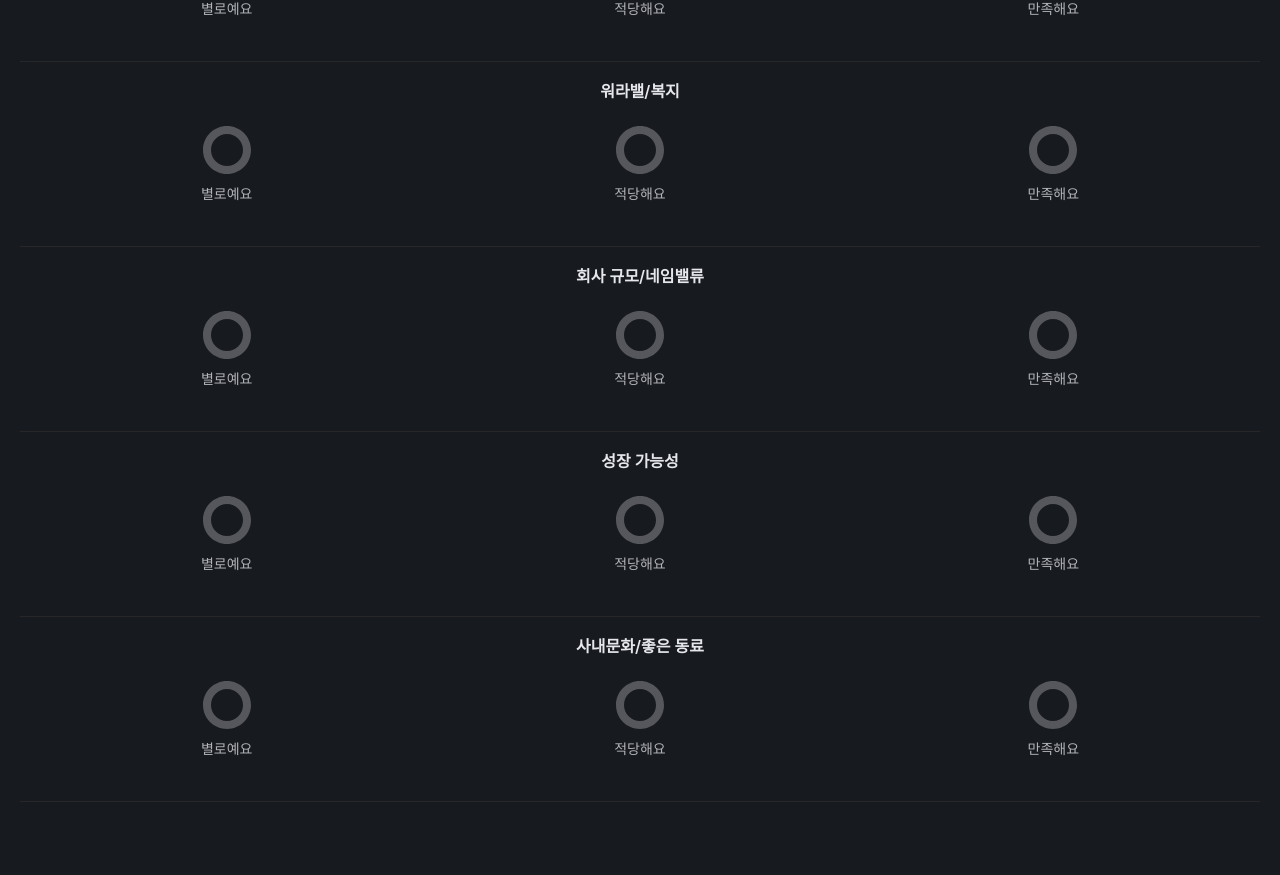
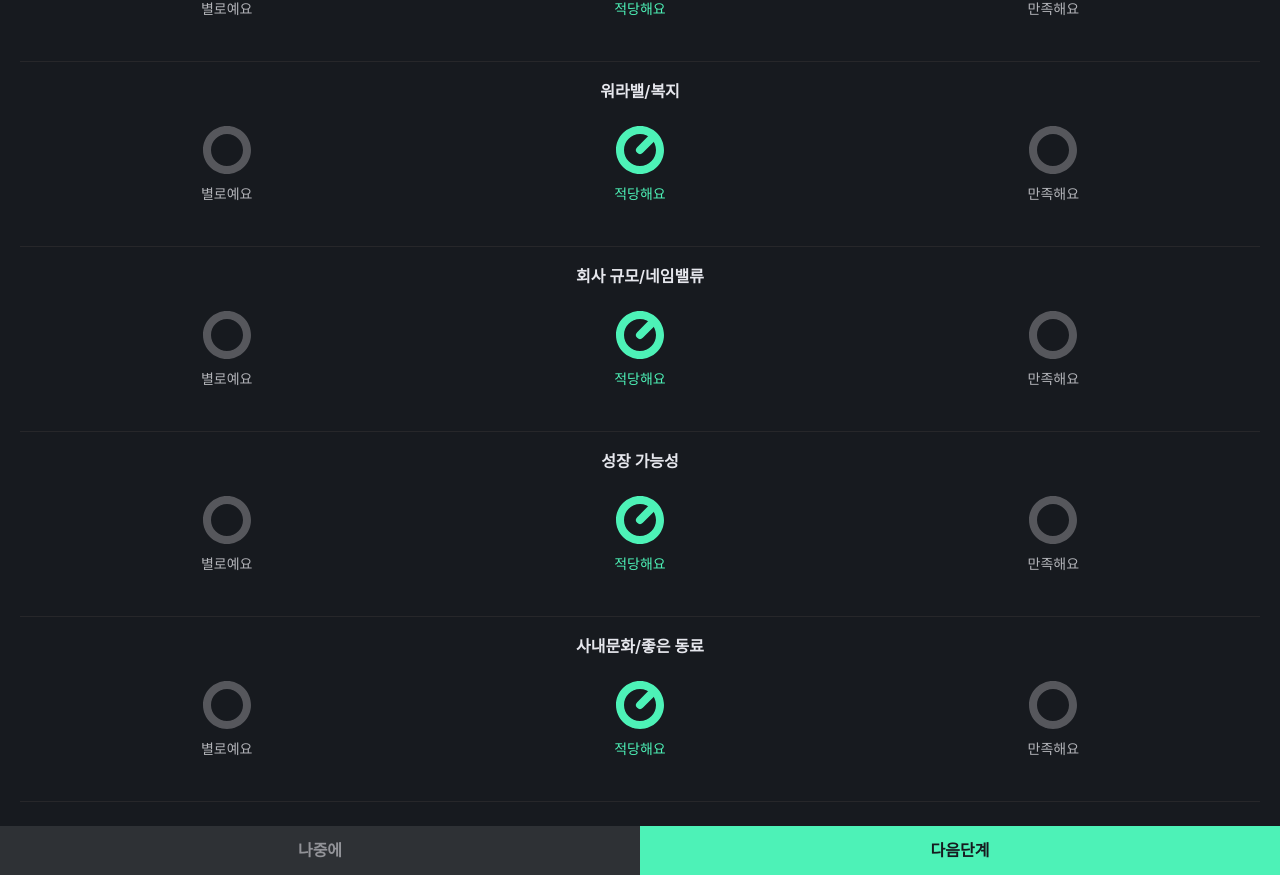
Before and after one commit to team-i-dle/idle-frontend, a Next.js app: page /new in a window 1280 px wide. Shown: the part 797-1672 px from the top of the page. Before the commit the page ends 1623 px from the top, so only its background shows below. Built offline with nearby package versions, Linux system fonts and the light colour scheme; a web font is replaced by a local one.

Commit message:
Add: react hook form 추가 및 step1 UI 추가

```diff
--- a/package.json
+++ b/package.json
@@ -16,6 +16,7 @@
     "next": "12.2.2",
     "react": "18.2.0",
     "react-dom": "18.2.0",
+    "react-hook-form": "^7.34.2",
     "react-query": "^3.39.2",
     "recoil": "^0.7.5"
   },
--- a/src/constants/theme.ts
+++ b/src/constants/theme.ts
@@ -1,3 +1,8 @@
+// type ColorsType = {
+//   [index: string]: string,
+
+// }
+
 export const colors = {
   primary: '#4DF2B7',
   primary05: 'rgba(77, 242, 183, 0.05)',
--- a/src/containers/new/components/RadioSection.tsx
+++ b/src/containers/new/components/RadioSection.tsx
@@ -1,7 +1,8 @@
+import React from 'react';
+import { useFormContext } from 'react-hook-form';
 import styled from '@emotion/styled';
 import Input from 'components/Input';
 import { colors, fonts } from 'constants/theme';
-import React from 'react';
 
 interface RadioSectionProps {
   title: string;
@@ -9,33 +10,34 @@ interface RadioSectionProps {
 }
 
 const RadioSection = ({ title, name }: RadioSectionProps) => {
+  const { register } = useFormContext();
   return (
     <Wrap>
       <RadioTitle>{title}</RadioTitle>
       <RadioWrap>
         <Input.Radio
           label="별로예요"
-          name={name}
           id={`${name}1`}
           value={1}
           align="column"
           color="primary"
+          {...register(name)}
         />
         <Input.Radio
           label="적당해요"
-          name={name}
           id={`${name}2`}
           value={2}
           align="column"
           color="primary"
+          {...register(name)}
         />
         <Input.Radio
           label="만족해요"
-          name={name}
           id={`${name}3`}
           value={3}
           align="column"
           color="primary"
+          {...register(name)}
         />
       </RadioWrap>
     </Wrap>
--- a/src/containers/new/index.tsx
+++ b/src/containers/new/index.tsx
@@ -6,10 +6,25 @@ import { colors, fonts } from 'constants/theme';
 import { useRouter } from 'next/router';
 import Step1 from './step1';
 import Step2 from './step2';
+import { FormProvider, useForm } from 'react-hook-form';
 
 export default function New() {
   const { query } = useRouter();
-  console.log(query);
+  const defaultValues = useMemo(
+    () => ({
+      title: '',
+      url: '',
+      salary: '2',
+      domain: '2',
+      location: '2',
+      welfare: '2',
+      company: '2',
+      growth: '2',
+      culture: '2',
+    }),
+    []
+  );
+  const method = useForm({ defaultValues });
   const renderComponent = useMemo(() => {
     if (query.step === '1' || !query.step) {
       return <Step1 />;
@@ -29,7 +44,15 @@ export default function New() {
         새 공고 등록
       </Header>
       {/* <URLBox><a href={}></a></URLBox> */}
-      {renderComponent}
+      <FormProvider {...method}>
+        <form
+          onSubmit={method.handleSubmit((data) => {
+            console.log(data);
+          })}
+        >
+          {renderComponent}
+        </form>
+      </FormProvider>
     </Wrap>
   );
 }
--- a/src/containers/new/step1.tsx
+++ b/src/containers/new/step1.tsx
@@ -1,33 +1,41 @@
+import React, { useRef } from 'react';
 import styled from '@emotion/styled';
+import ButtonGroup from 'components/ButtonGroup';
+import Button from 'components/Button';
 import Divider from 'components/Divider';
 import { Close, Link } from 'components/Icon';
 import Input from 'components/Input';
 import { colors, fonts } from 'constants/theme';
-import React, { useRef } from 'react';
 import RadioSection from './components/RadioSection';
+import { useRouter } from 'next/router';
+import { useFormContext } from 'react-hook-form';
 
 const Step1 = () => {
-  const inputRef = useRef<HTMLInputElement>(null);
+  const router = useRouter();
+  const {
+    register,
+    getValues,
+    formState: { errors },
+  } = useFormContext();
+
   return (
     <div>
-      {/* <Input.Text
-        ref={inputRef}
-        type="numberType"
-        placeholder="www.jopmark.com"
-        // className="error"
-        // startAdornment={<Close color={colors.error} width="20" />}
-        endAdornment={<span>만원</span>}
-      />
-       */}
       <LinkSection>
         <LinkWrap>
           <Input.Text
             placeholder="http://jopmark.please.com"
             startAdornment={<Link color={colors.gray05} width="20" />}
+            id="url"
+            className={errors.url && 'error'}
+            {...register('url', { required: true })}
           />
         </LinkWrap>
         <SubTitle>채용공고명</SubTitle>
-        <Input.Text />
+        <Input.Text
+          id="title"
+          className={errors.title && 'error'}
+          {...register('title', { required: true })}
+        />
       </LinkSection>
       <Divider />
       <Section>
@@ -43,6 +51,27 @@ const Step1 = () => {
         <RadioSection title="성장 가능성" name="growth" />
         <RadioSection title="사내문화/좋은 동료" name="culture" />
       </Section>
+      <ButtonGroup merge>
+        <Button themeColor="gray" full>
+          나중에
+        </Button>
+        <Button
+          themeColor="primary"
+          full
+          onClick={() => {
+            // sessionStorage.setItem('step1', ``);
+            const titleValue = getValues('title');
+            const urlValue = getValues('url');
+            if (!titleValue || !urlValue) {
+              return;
+            }
+            router.push('/new?step=2');
+          }}
+          // type="button"
+        >
+          다음단계
+        </Button>
+      </ButtonGroup>
     </div>
   );
 };
--- a/src/containers/new/step2.tsx
+++ b/src/containers/new/step2.tsx
@@ -1,8 +1,51 @@
-import React from 'react';
+import React, { useRef } from 'react';
+import Input from 'components/Input';
+import styled from '@emotion/styled';
+import { colors } from 'constants/theme';
+import { Link } from 'components/Icon';
+import ButtonGroup from 'components/ButtonGroup';
+import Button from 'components/Button';
 
 const Step2 = () => {
-  console.log('step2');
-  return <div></div>;
+  const inputRef = useRef<HTMLInputElement>(null);
+  return (
+    <div>
+      <Info>
+        <Input.Text
+          startAdornment={<Link color={colors.gray05} width="20" />}
+          disabled
+          value={'http://jopmark.please.com'}
+        />
+        <InfoBox></InfoBox>
+      </Info>
+      <Input.Text
+        ref={inputRef}
+        type="numberType"
+        placeholder="숫자만 입력하세요."
+        // className="error"
+        // startAdornment={<Close color={colors.error} width="20" />}
+        endAdornment={<span>만원</span>}
+      />
+      <ButtonGroup merge>
+        <Button themeColor="gray" full>
+          뒤로
+        </Button>
+        <Button themeColor="primary" full type="submit">
+          등록하기
+        </Button>
+      </ButtonGroup>
+    </div>
+  );
 };
 
 export default Step2;
+
+const Info = styled.div`
+  margin: 12px 20px;
+  background-color: ${colors.secondary01};
+`;
+
+const InfoBox = styled.div`
+  border-top: 1px solid ${colors.gray01};
+  padding: 16px 12px;
+`;
```
Also changed, not shown: 1 other file (tests, documents, lock files or other folders).
